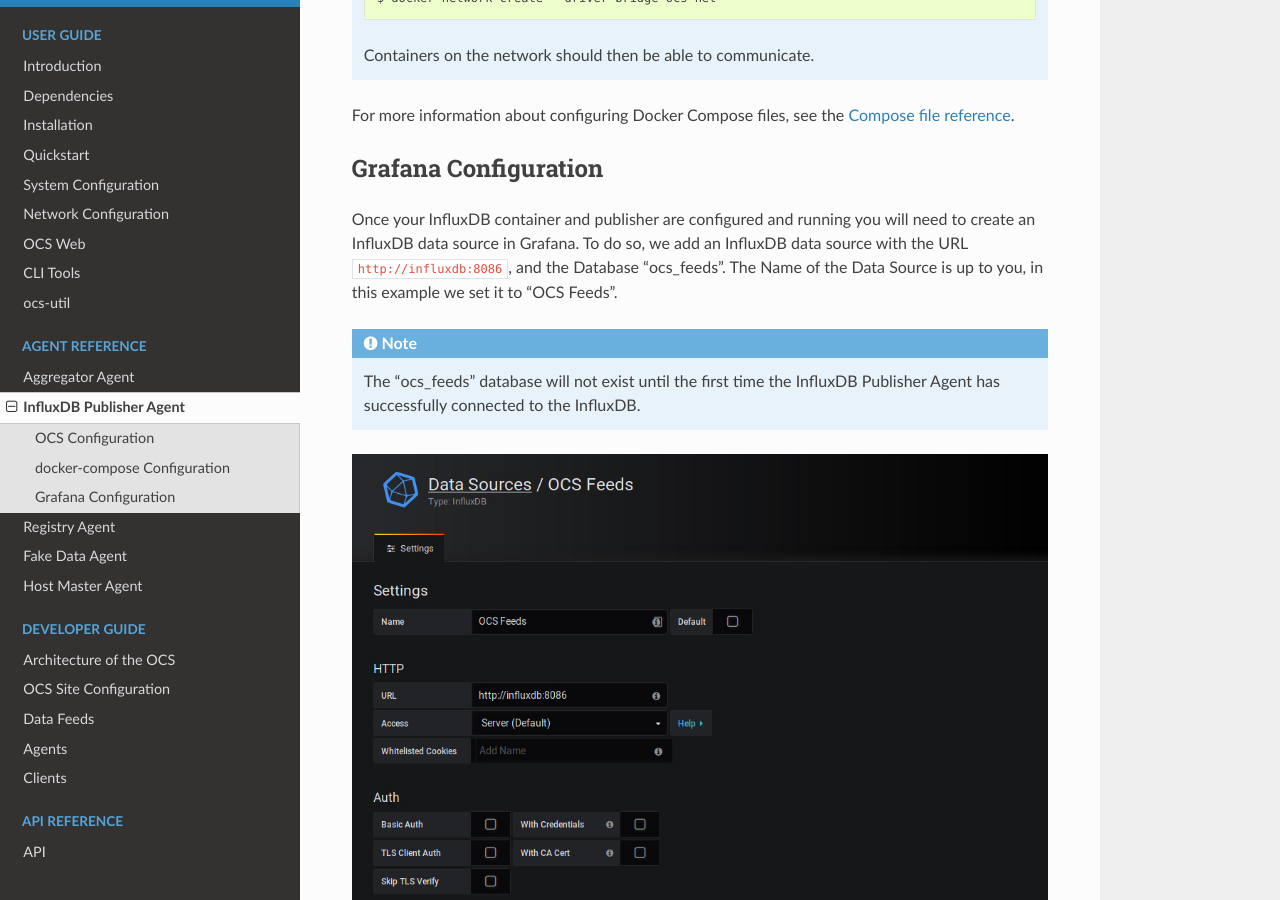
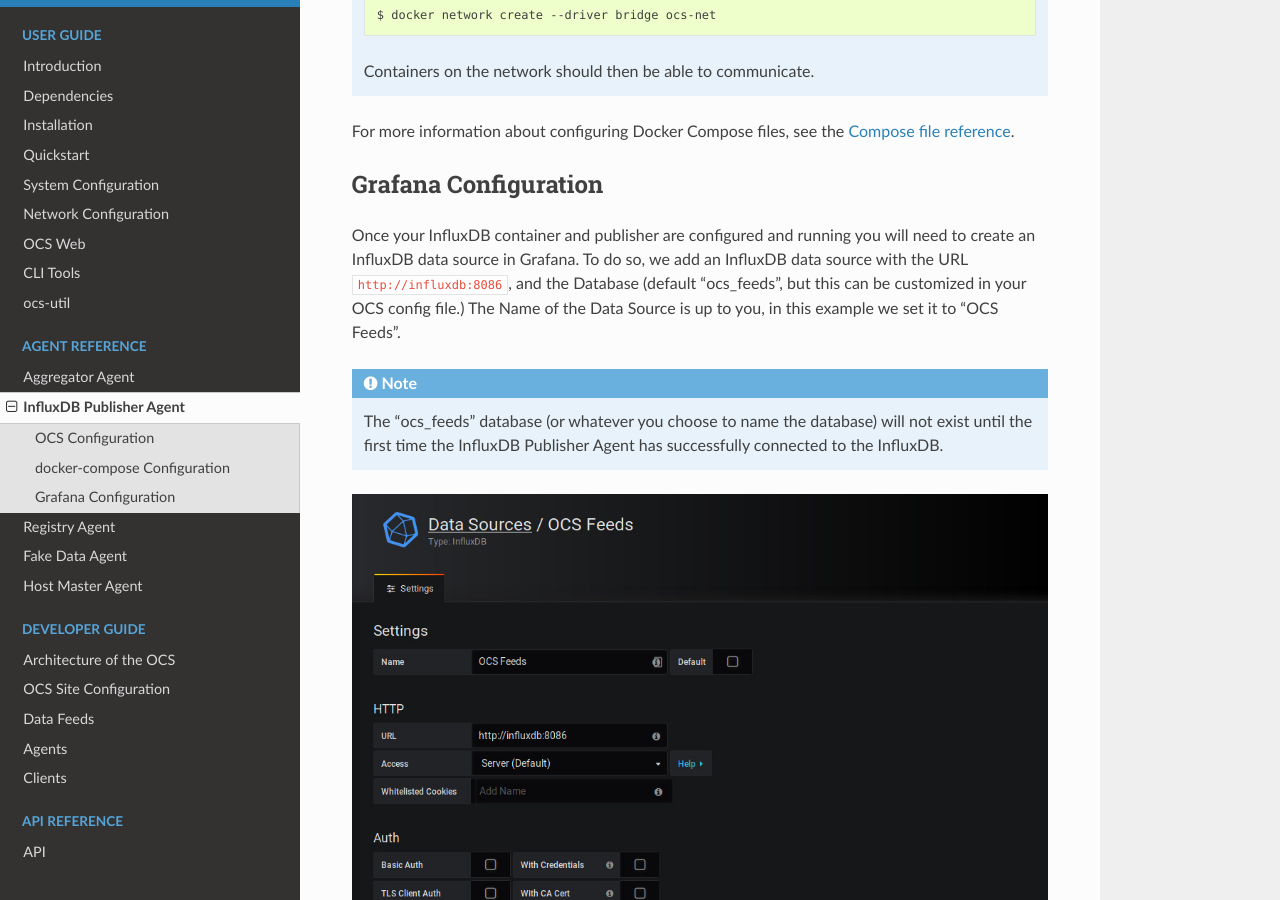
Before and after one commit to simonsobs/ocs, a Sphinx documentation site: the page built from docs/agents/influxdb_publisher.rst, in a window 1280 px wide and 900 px high, scrolled down 1314 px. Built offline with Sphinx 7.4.7 and the Read the Docs theme 2.0.0, drawn with Linux system fonts in a browser that asks for light colours; some of the changed text lies outside the part shown.

Commit message:
Add argument for setting InfluxDB database name

```diff
--- a/docs/agents/influxdb_publisher.rst
+++ b/docs/agents/influxdb_publisher.rst
@@ -18,7 +18,8 @@
        'instance-id': 'influxagent',
        'arguments': [['--initial-state', 'record'],
                      ['--host', 'influxdb'],
-                     ['--port', 8086]]},
+                     ['--port', 8086],
+                     ['--database', 'ocs_feeds']]},
 
 docker-compose Configuration
 ----------------------------
@@ -72,12 +73,13 @@
 Once your InfluxDB container and publisher are configured and running you will
 need to create an InfluxDB data source in Grafana. To do so, we add an InfluxDB
 data source with the URL ``http://influxdb:8086``, and the Database
-"ocs_feeds". The Name of the Data Source is up to you, in this example we set
-it to "OCS Feeds".
+(default "ocs_feeds", but this can be customized in your OCS config file.) The
+Name of the Data Source is up to you, in this example we set it to "OCS Feeds".
 
 .. note::
-    The "ocs_feeds" database will not exist until the first time the InfluxDB
-    Publisher Agent has successfully connected to the InfluxDB.
+    The "ocs_feeds" database (or whatever you choose to name the database) will
+    not exist until the first time the InfluxDB Publisher Agent has successfully
+    connected to the InfluxDB.
 
 .. image:: ../_static/grafana_influxdb_data_source.jpg
 
```
Also changed, not shown: 1 other file.
